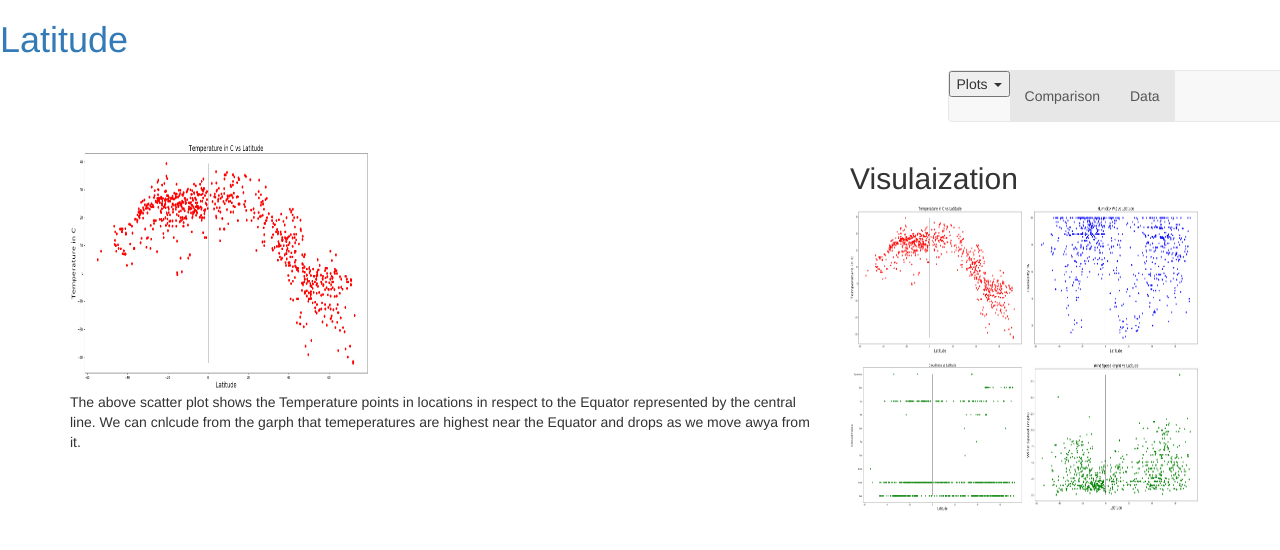
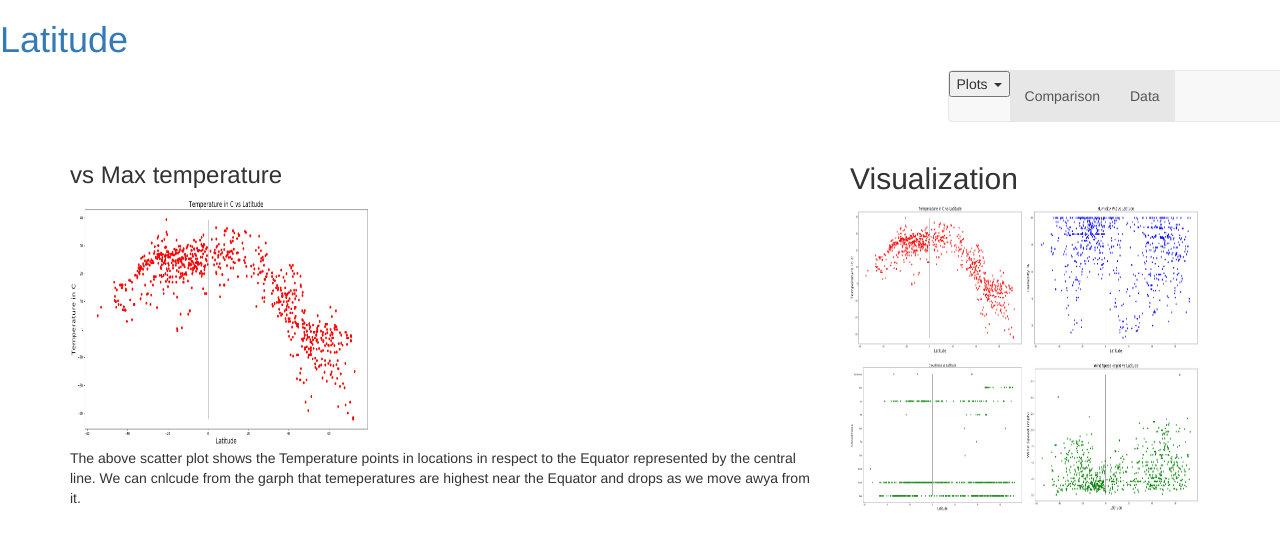
Before and after one commit to mitrapiya25/Weather, a plain HTML site: page max_temperature.html in a window 1280 px wide. Shown: the top 550 px of the page. Drawn offline with nearby package versions, Linux system fonts and the light colour scheme.

Commit message:
Add files via upload

```diff
--- a/max_temperature.html
+++ b/max_temperature.html
@@ -39,6 +39,7 @@
         <div class="row">
             <div class="col-md-8">
                 <div class ="box">
+                    <h3>vs Max temperature</h3>
                     <img src="output_11_0.png" alt ="Max Temperature" width = 300 height = 250>
                     <p>The above scatter plot shows the Temperature points in locations in respect to the
                         Equator represented by the central line. We can cnlcude from the garph that temeperatures
@@ -48,7 +49,7 @@
             </div>
             <div class = "col-md-4">
                     <div class "box">
-                        <h2>Visulaization</h2>
+                        <h2>Visualization</h2>
 
                         <a href ="max_temperature.html"><img src = "output_11_0.png" alt ="Max Temperature" width = 200 height = 150
                             style="float: left; width: 48%; margin-right: 1%; margin-bottom: 0.5em;">
```
Also changed, not shown: WSpeed.html (+2 -1 lines), cloud.html (+2 -1 lines), humidity.html (+2 -1 lines).
